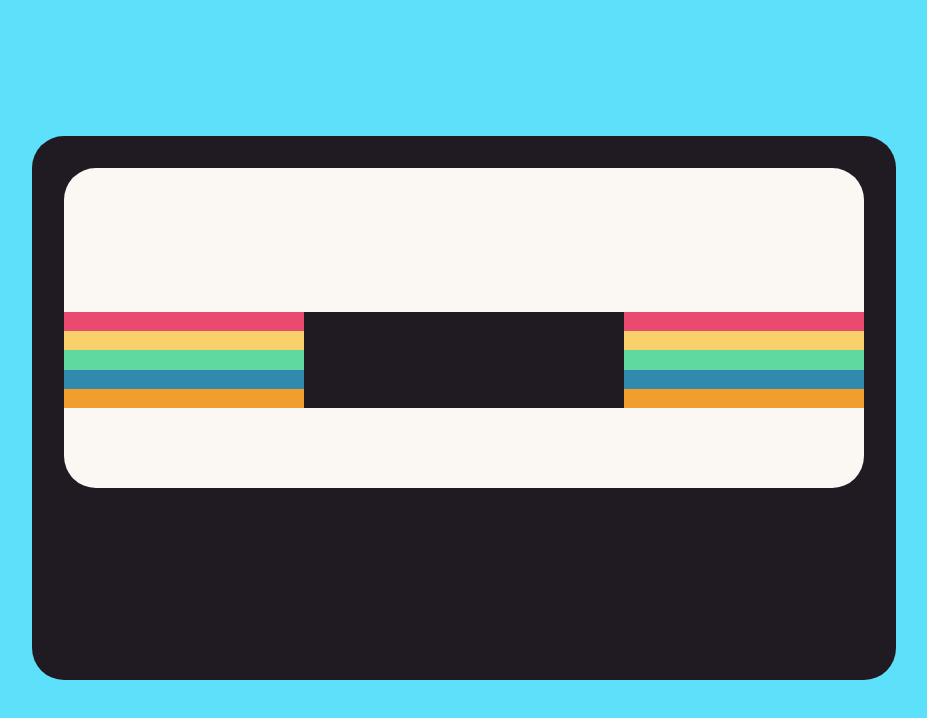
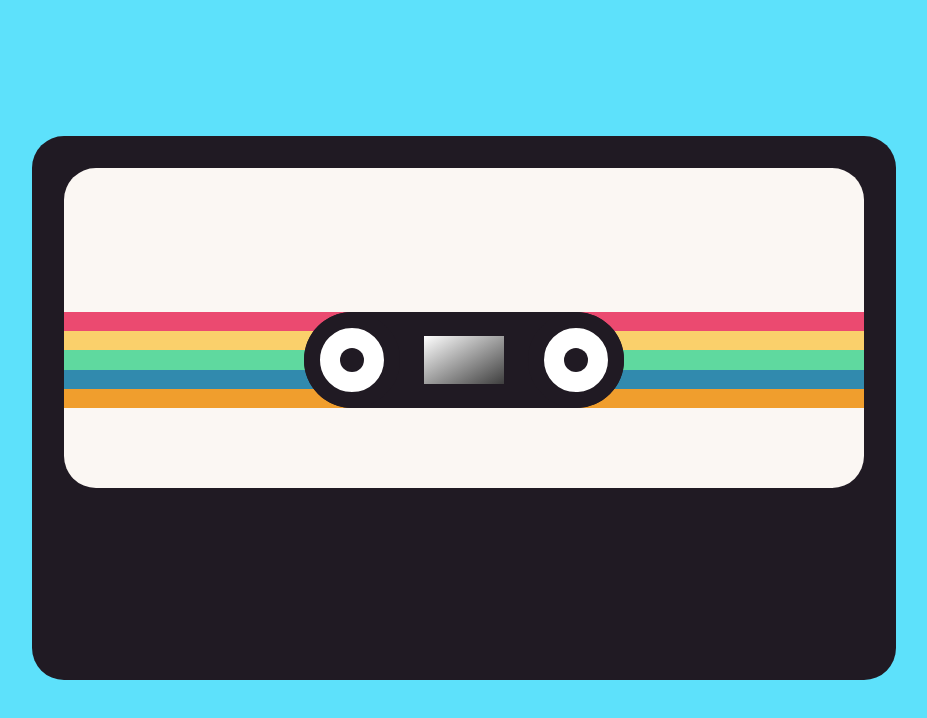
Before and after one commit to Roy-Aa/CSS-Art, a plain HTML site: page Cassetebandje/index.html in a window 1280 px wide. Shown: the whole page, without its empty margins (184-1111 px from the left). Drawn offline with Linux system fonts and the light colour scheme.

Commit message:
Cassette bandje

```diff
--- a/Cassetebandje/index.html
+++ b/Cassetebandje/index.html
@@ -17,10 +17,12 @@
                 <div class="lines green"></div>
                 <div class="lines blue"></div>
                 <div class="lines orange"></div>
+                <div class="lines-block">
+                    <div class="lines-circle1"><div></div></div>
+                    <div class="lines-smallblock"></div>
+                    <div class="lines-circle2"><div></div></div>
+                </div>
 
-                <div class="lines-block"></div>
-                <div class="lines-circle1"></div>
-                <div class="lines-circle2"></div>
             </div>
         </div>
     </div>
--- a/Cassetebandje/style.css
+++ b/Cassetebandje/style.css
@@ -1,4 +1,4 @@
-body{
+body {
     background: #5de1fb;
     display: flex;
     justify-content: center;
@@ -8,7 +8,7 @@ body{
     overflow: hidden;
 }
 
-.body{
+.body {
     background: #201a23;
     width: 50rem;
     height: 30rem;
@@ -18,7 +18,7 @@ body{
     padding: 2rem;
 }
 
-.body-innerblock{
+.body-innerblock {
     background: #fbf7f3;
     width: 100%;
     height: 20rem;
@@ -27,7 +27,7 @@ body{
     overflow: hidden;
 }
 
-.innerblock-lineblock{
+.innerblock-lineblock {
     position: absolute;
     width: 100%;
     height: 30%;
@@ -35,50 +35,86 @@ body{
     position: relative;
 }
 
-.lines{
+.lines {
     width: 100%;
     height: 20%;
 }
 
-.lines-block{
+.lines-block {
     width: 40%;
     height: 100%;
     background: #201a23;
     position: absolute;
     top: 0%;
     left: 30%;
+    display: flex;
+    justify-content: space-between;
+    align-items: center;
+    border-top-left-radius: 3rem;
+    border-top-right-radius: 3rem;
+    border-bottom-left-radius: 3rem;
+    border-bottom-right-radius: 3rem;
 }
 
-.lines-circle1{
-    position: absolute;
+.lines-circle1 {
+    width: 4rem;
+    height: 4rem;
+    border-radius: 50%;
+    background: white;
+    border: 1rem solid #201a23;
+    display: flex;
+    align-items: center;
+    justify-content: center;
+}
+
+.lines-circle1 > div {
+    width: 1.5rem;
+    height: 1.5rem;
     border-radius: 50%;
     background: #201a23;
 }
 
-.lines-circle2{
-    position: absolute;
+.lines-smallblock{
+    width: 5rem;
+    height: 3rem;
+    background: linear-gradient(to bottom right, white, rgb(62, 62, 62));
+
+}
+
+.lines-circle2 {
+    width: 4rem;
+    height: 4rem;
+    border-radius: 50%;
+    background: white;
+    border: 1rem solid #201a23;
+    display: flex;
+    align-items: center;
+    justify-content: center;
+}
+
+.lines-circle2 > div {
+    width: 1.5rem;
+    height: 1.5rem;
     border-radius: 50%;
     background: #201a23;
 }
 
-
-
-.red{
+.red {
     background: #eb4a70;
 }
 
-.yellow{
+.yellow {
     background: #fad06b;
 }
 
-.green{
+.green {
     background: #5fd99f;
 }
 
-.blue{
+.blue {
     background: #318aae;
 }
 
-.orange{
+.orange {
     background: #f09e2d;
 }
```
Also changed, not shown: Cassettebandje.png (added), 1 other file.
